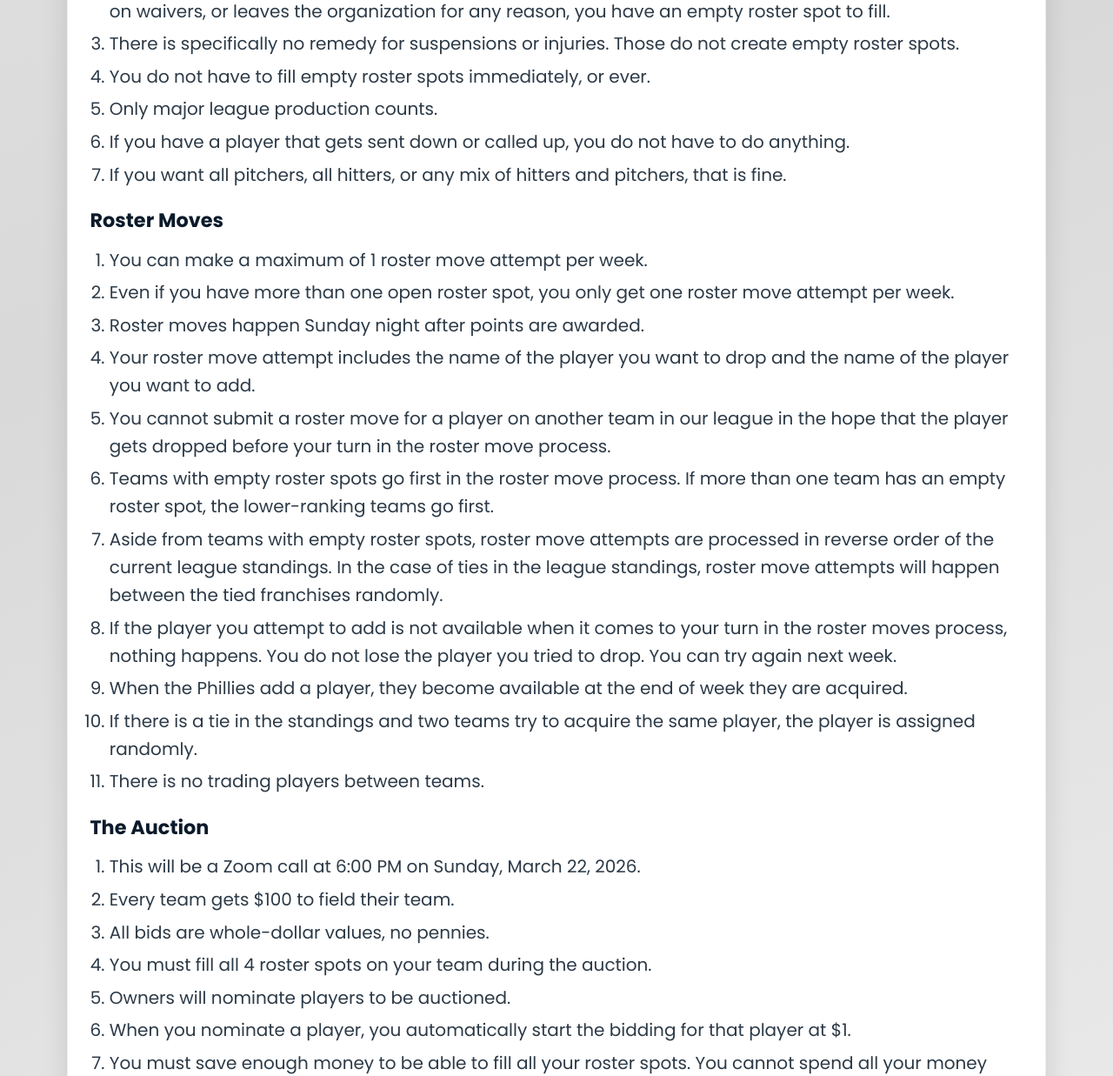
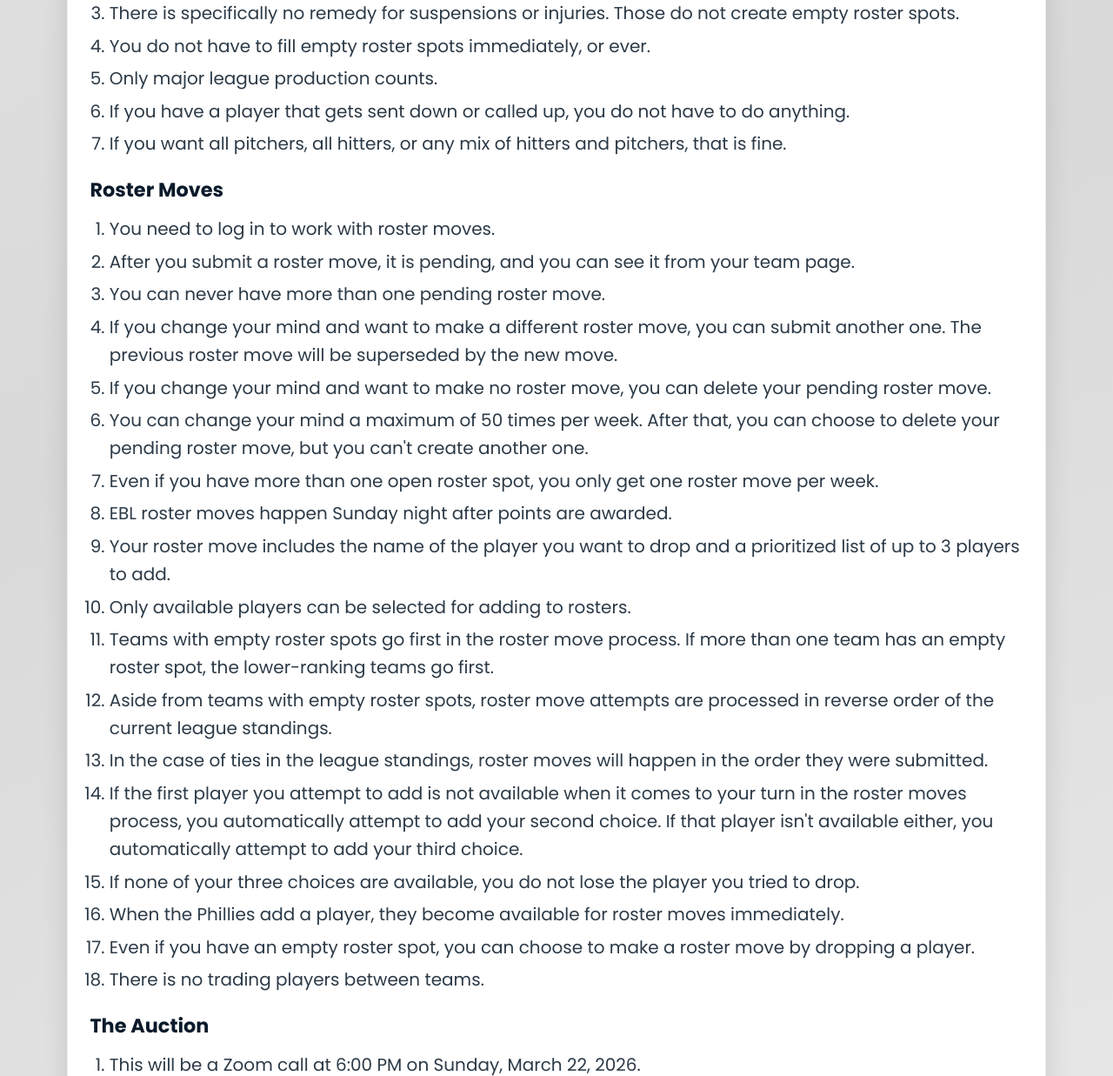
Before and after one commit to rmbryan71/ebl, a Flask app: page /rules in a window 1280 px wide. Shown: the part 2259-3496 px from the top of the page at 87% size. Run offline with Flask 3, Linux system fonts and the light colour scheme.

Commit message:
roster move rules changes

```diff
--- a/app.py
+++ b/app.py
@@ -326,11 +326,12 @@ def team_stats():
     teams, selected_team_id, selected_team_name, rows, totals, player_totals = load_team_stats(
         team_id=team_id
     )
-    show_roster_move = (
-        current_user.is_authenticated
-        and current_user.role == "owner"
-        and current_user.team_id == selected_team_id
-    )
+    show_roster_move = False
+    if current_user.is_authenticated:
+        if current_user.role == "admin":
+            show_roster_move = True
+        elif current_user.role == "owner" and current_user.team_id == selected_team_id:
+            show_roster_move = True
     return render_template(
         "team-stats.html",
         teams=teams,
@@ -710,9 +711,12 @@ def logout_view():
 @login_required
 @owner_or_admin_required
 def roster_move_view():
-    if not current_user.team_id:
+    if current_user.role == "admin":
+        team_id = request.args.get("team_id", type=int) or request.form.get("team_id", type=int)
+    else:
+        team_id = current_user.team_id
+    if not team_id:
         abort(403)
-    team_id = current_user.team_id
     conn = get_connection()
     cursor = conn.cursor()
     cursor.execute(
@@ -735,6 +739,9 @@ def roster_move_view():
     )
     team_flags = cursor.fetchone()
     has_empty_roster_spot = bool(team_flags["has_empty_roster_spot"]) if team_flags else False
+
+    cursor.execute("SELECT id, name FROM teams ORDER BY name")
+    teams = cursor.fetchall()
 
     cursor.execute(
         """
@@ -864,13 +871,41 @@ def roster_move_view():
         error=error,
         success=success,
         has_empty_roster_spot=has_empty_roster_spot,
+        teams=teams,
+        selected_team_id=team_id,
     )
 
 
-@app.route("/pending-roster-moves")
+@app.route("/pending-roster-moves", methods=["GET", "POST"])
 @login_required
 @owner_or_admin_required
 def pending_roster_moves_view():
+    if request.method == "POST":
+        request_id = request.form.get("request_id", type=int)
+        if not request_id:
+            abort(400)
+        conn = get_connection()
+        cursor = conn.cursor()
+        if current_user.role == "owner":
+            cursor.execute(
+                """
+                UPDATE roster_move_requests
+                SET status = 'superseded'
+                WHERE id = %s AND team_id = %s AND status = 'pending'
+                """,
+                (request_id, current_user.team_id),
+            )
+        else:
+            cursor.execute(
+                """
+                UPDATE roster_move_requests
+                SET status = 'superseded'
+                WHERE id = %s AND status = 'pending'
+                """,
+                (request_id,),
+            )
+        conn.commit()
+        conn.close()
     if current_user.role == "owner" and current_user.team_id:
         team_filter = "AND r.team_id = %s"
         params = [current_user.team_id]
--- a/rules.md
+++ b/rules.md
@@ -1,8 +1,9 @@
 # Experimental Baseball League Rules
 
-The Experimental Baseball League has a [live](https://ebl-k2sj.onrender.com/) prototype. You can always get the [latest development news here](https://www.robertbryan.net/lab.html).
+## Change log
+January 16, 2026: v 1.01 - roster moves
+- Overhauls the roster moves section.
 
-## Change log
 January 13, 2026: v 1.00 - first prototype release
 - Removes the comms plan, tech plan, roadmap, and lists.
 - Removes the privacy and audit trail requirements.
@@ -81,17 +82,24 @@ January 6, 2026: v 0.01 - initial release
 7. If you want all pitchers, all hitters, or any mix of hitters and pitchers, that is fine.
 
 ## Roster Moves
-1. You can make a maximum of 1 roster move attempt per week.
-2. Even if you have more than one open roster spot, you only get one roster move attempt per week.
-3. Roster moves happen Sunday night after points are awarded.
-4. Your roster move attempt includes the name of the player you want to drop and the name of the player you want to add.
-5. You cannot submit a roster move for a player on another team in our league in the hope that the player gets dropped before your turn in the roster move process.
-6. Teams with empty roster spots go first in the roster move process. If more than one team has an empty roster spot, the lower-ranking teams go first.
-7. Aside from teams with empty roster spots, roster move attempts are processed in reverse order of the current league standings. In the case of ties in the league standings, roster move attempts will happen between the tied franchises randomly.
-8. If the player you attempt to add is not available when it comes to your turn in the roster moves process, nothing happens. You do not lose the player you tried to drop. You can try again next week.
-9. When the Phillies add a player, they become available at the end of week they are acquired.
-10. If there is a tie in the standings and two teams try to acquire the same player, the player is assigned randomly.
-11. There is no trading players between teams.
+1. You need to log in to work with roster moves.
+2. After you submit a roster move, it is pending, and you can see it from your team page.
+3. You can never have more than one pending roster move.
+4. If you change your mind and want to make a different roster move, you can submit another one. The previous roster move will be superseded by the new move.
+5. If you change your mind and want to make no roster move, you can delete your pending roster move.
+6. You can change your mind a maximum of 50 times per week. After that, you can choose to delete your pending roster move, but you can't create another one.
+7. Even if you have more than one open roster spot, you only get one roster move per week.
+8. EBL roster moves happen Sunday night after points are awarded.
+9. Your roster move includes the name of the player you want to drop and a prioritized list of up to 3 players to add.
+10. Only available players can be selected for adding to rosters.
+11. Teams with empty roster spots go first in the roster move process. If more than one team has an empty roster spot, the lower-ranking teams go first.
+12. Aside from teams with empty roster spots, roster move attempts are processed in reverse order of the current league standings.
+13. In the case of ties in the league standings, roster moves will happen in the order they were submitted.
+14. If the first player you attempt to add is not available when it comes to your turn in the roster moves process, you automatically attempt to add your second choice. If that player isn't available either, you automatically attempt to add your third choice.
+15. If none of your three choices are available, you do not lose the player you tried to drop.
+16. When the Phillies add a player, they become available for roster moves immediately.
+17. Even if you have an empty roster spot, you can choose to make a roster move by dropping a player.
+18. There is no trading players between teams.
 
 ## The Auction
 1. This will be a Zoom call at 6:00 PM on Sunday, March 22, 2026.
--- a/static/styles.css
+++ b/static/styles.css
@@ -217,6 +217,24 @@ a:hover {
   display: grid;
   gap: 1.2rem;
   margin-top: 1rem;
+}
+
+.roster-request-actions {
+  margin-top: 1.2rem;
+}
+
+.roster-delete {
+  border: none;
+  background: #d62828;
+  color: #fff;
+  padding: 0.7rem 1.2rem;
+  font-weight: 700;
+  border-radius: 12px;
+  cursor: pointer;
+}
+
+.roster-delete:hover {
+  background: #b61f1f;
 }
 
 .team-meta {
@@ -485,6 +503,11 @@ a:hover {
 .roster-move-card h2 {
   margin: 0 0 0.8rem;
   font-size: 1.25rem;
+}
+
+.roster-move-admin {
+  display: grid;
+  gap: 0.6rem;
 }
 
 .roster-move-form {
--- a/templates/pending-roster-moves.html
+++ b/templates/pending-roster-moves.html
@@ -63,6 +63,10 @@
               </ol>
             </div>
           </div>
+          <form method="post" class="roster-request-actions">
+            <input type="hidden" name="request_id" value="{{ request.id }}" />
+            <button type="submit" class="roster-delete">Delete</button>
+          </form>
         </section>
         {% endfor %}
       {% else %}
```
Also changed, not shown: roster-moves.py (+4 -16 lines), templates/roster-move.html (+12 -0 lines).
